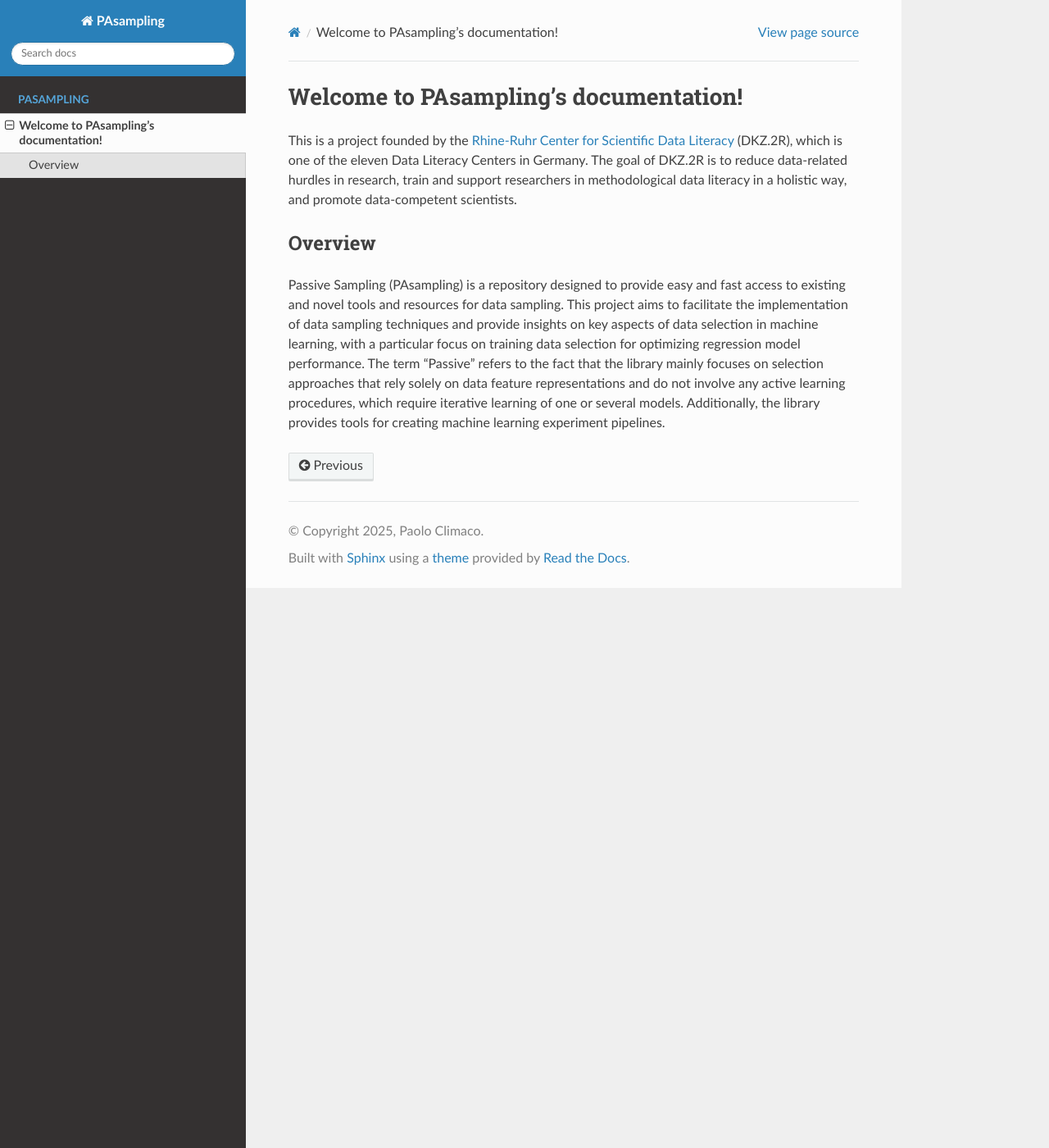
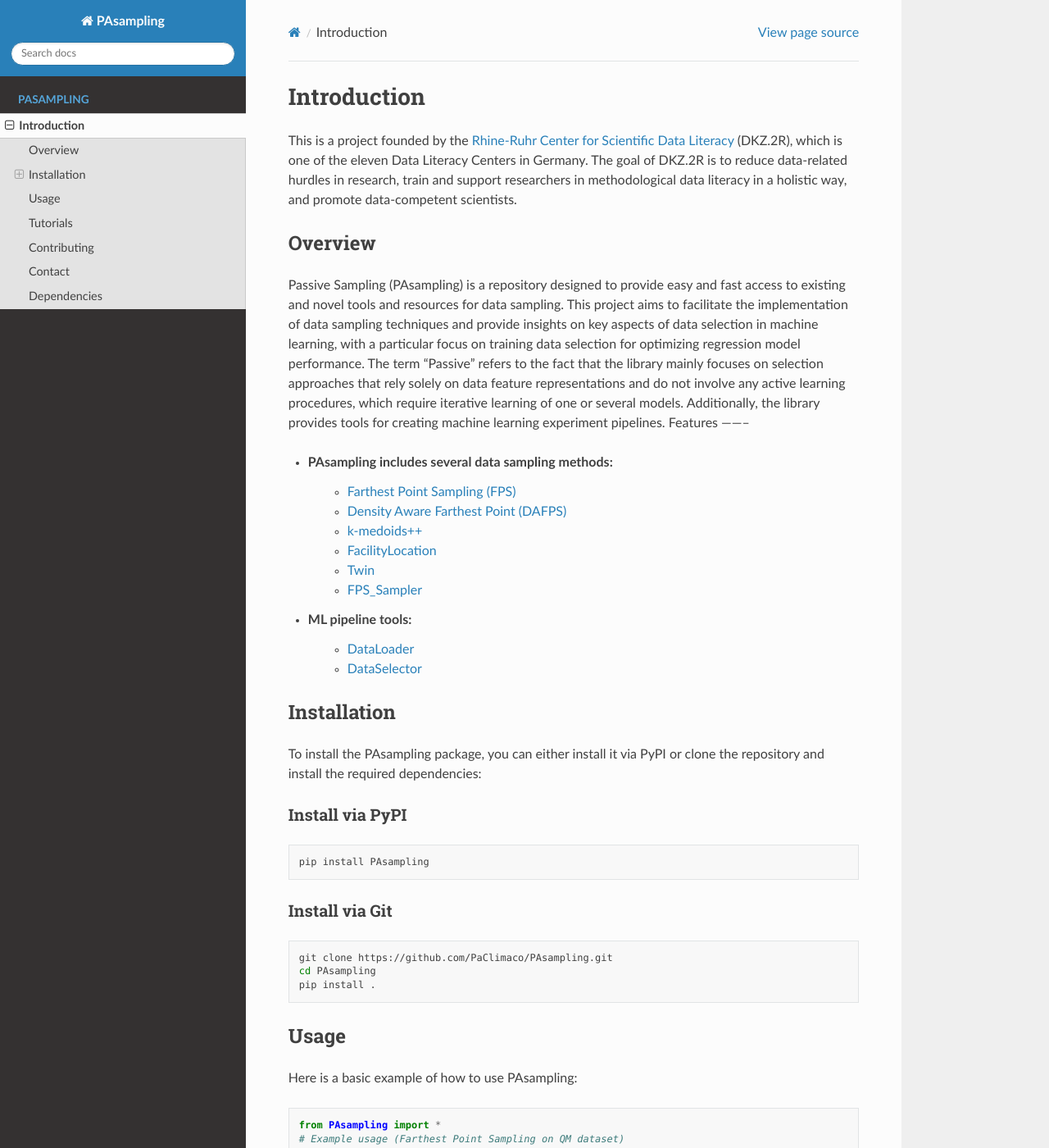
Before and after one commit to PaClimaco/PAsampling, a Sphinx documentation site: the page built from docs/source/PAsampling.rst, in a window 1280 px wide and 1400 px high. Shown: the whole window at 82% size. Built offline with Sphinx 7.4.7 and the Read the Docs theme 3.1.0, drawn with Linux system fonts in a browser that asks for light colours; some of the changed text lies outside the part shown.

Commit message:
update docs

```diff
--- a/docs/source/PAsampling.rst
+++ b/docs/source/PAsampling.rst
@@ -1,4 +1,4 @@
-Welcome to PAsampling's documentation!
+Introduction
 ==========================================================
 
 This is a project founded by the `Rhine-Ruhr Center for Scientific Data Literacy <https://www.dkz2r.de/>`_ (DKZ.2R), which is one of the eleven Data Literacy Centers in Germany. The goal of DKZ.2R is to reduce data-related hurdles in research, train and support researchers in methodological data literacy in a holistic way, and promote data-competent scientists.
@@ -7,3 +7,78 @@ Overview
 --------
 
 Passive Sampling (PAsampling) is a repository designed to provide easy and fast access to existing and novel tools and resources for data sampling. This project aims to facilitate the implementation of data sampling techniques and provide insights on key aspects of data selection in machine learning, with a particular focus on training data selection for optimizing regression model performance. The term "Passive" refers to the fact that the library mainly focuses on selection approaches that rely solely on data feature representations and do not involve any active learning procedures, which require iterative learning of one or several models. Additionally, the library provides tools for creating machine learning experiment pipelines.
+Features
+--------
+
+- PAsampling includes several data sampling methods:\
+   - `Farthest Point Sampling (FPS) <https://github.com/PaClimaco/PAsampling/tree/main/PAsampling/native_functions/fps.py>`_
+   - `Density Aware Farthest Point (DAFPS) <https://github.com/PaClimaco/PAsampling/tree/main/PAsampling/native_functions/da_fps.py>`_
+   - `k-medoids++ <https://github.com/PaClimaco/PAsampling/tree/main/PAsampling/wrappers/kmedoids_sampler.py>`_
+   - `FacilityLocation <https://github.com/PaClimaco/PAsampling/tree/main/PAsampling/wrappers/facility_location_sampler.py>`_
+   - `Twin <https://github.com/PaClimaco/PAsampling/tree/main/PAsampling/wrappers/twin_sampler.py>`_
+   - `FPS_Sampler <https://github.com/PaClimaco/PAsampling/tree/main/PAsampling/wrappers/modified_samplers.py>`_
+
+- ML pipeline tools:\
+   - `DataLoader <https://github.com/PaClimaco/PAsampling/tree/main/PAsampling/utils/data_loader.py>`_
+   - `DataSelector <https://github.com/PaClimaco/PAsampling/tree/main/PAsampling/utils/data_selection.py>`_
+
+Installation
+------------
+
+To install the PAsampling package, you can either install it via PyPI or clone the repository and install the required dependencies:
+
+Install via PyPI
+~~~~~~~~~~~~~~~~
+
+.. code-block:: bash
+
+   pip install PAsampling
+
+Install via Git
+~~~~~~~~~~~~~~~
+
+.. code-block:: bash
+
+   git clone https://github.com/PaClimaco/PAsampling.git
+   cd PAsampling
+   pip install .
+
+Usage
+-----
+
+Here is a basic example of how to use PAsampling:
+
+.. code-block:: python
+
+   from PAsampling import *
+   # Example usage (Farthest Point Sampling on QM dataset)
+
+   datasets =  DataLoader('./data') # data_loader function
+   x, labels = datasets.QM7_dataset()
+   fps_sampler = FPS()  # FPS sampler class
+   fps_indices = fps_sampler.fit(x, initial_subset=[0], b_samples=100)  # Fit FPS to data matrix
+
+Tutorials
+---------
+
+Explore the tutorials to learn how to use the PAsampling library tools and gain key insights into data sampling in machine learning.
+   - `Basic key concepts <../PAsampling/Tutorials/basic_concepts.ipynb>`_
+   - `Training data selection for regression model performance optimization <../PAsampling/Tutorials/Training_data_selection.ipynb>`_
+
+Contributing
+------------
+
+We welcome contributions! Please read our `contributing guidelines <../CONTRIBUTING.md>`_ to get started. All contributors will be acknowledged and credited.
+
+Contact
+-------
+
+For any questions or inquiries, please contact us at `climaco@ins.uni-bonn.de <mailto:climaco@ins.uni-bonn.de>`_.
+
+Dependencies
+------------
+
+Some of the functions implemented in PAsampling are wraps of functions from the following existing libraries:
+
+- `Apricot <https://github.com/jmschrei/apricot>`_ (MIT License)
+- `twinning <https://github.com/avkl/twinning>`_ (Apache 2.0 License)
```
